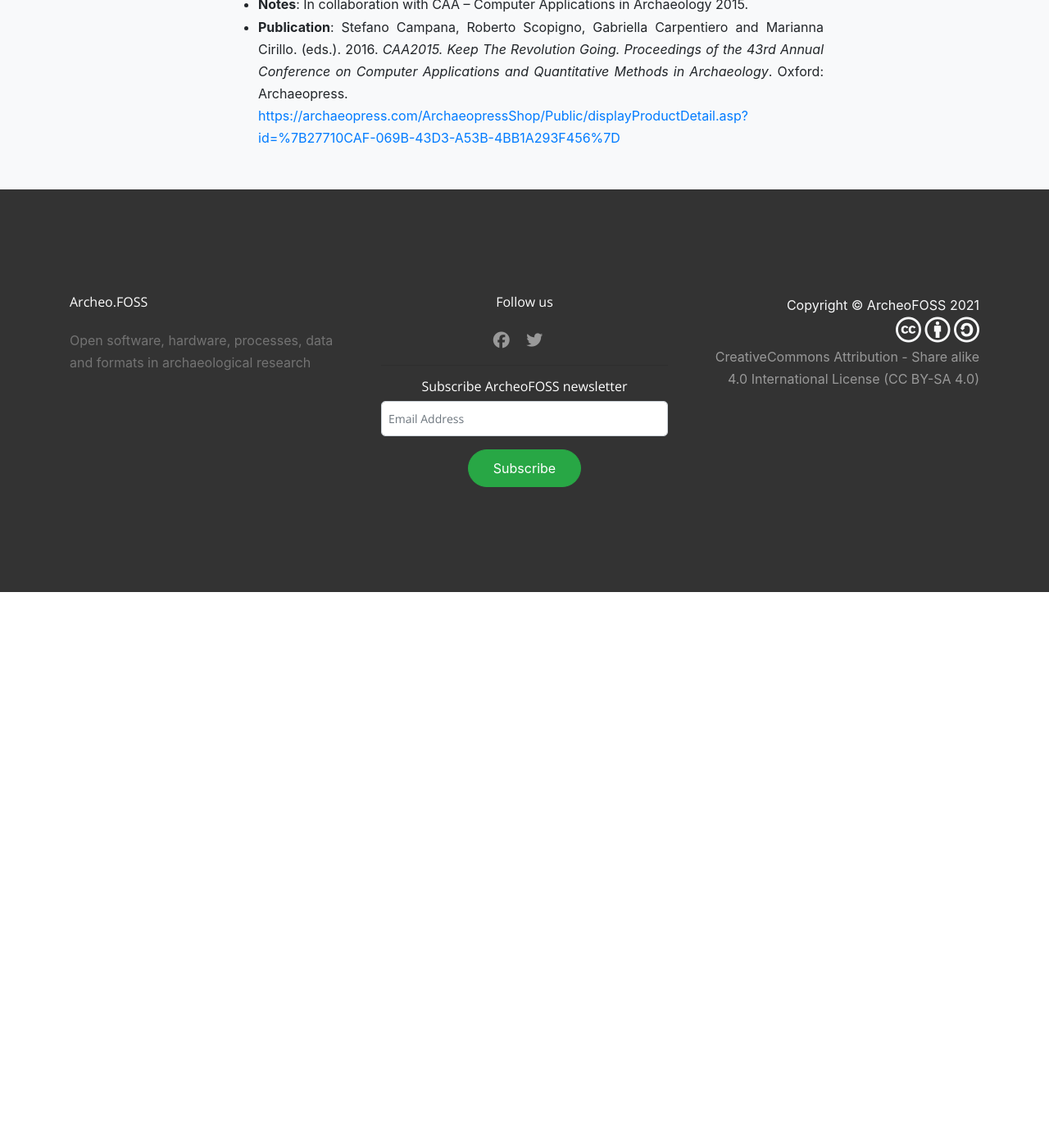
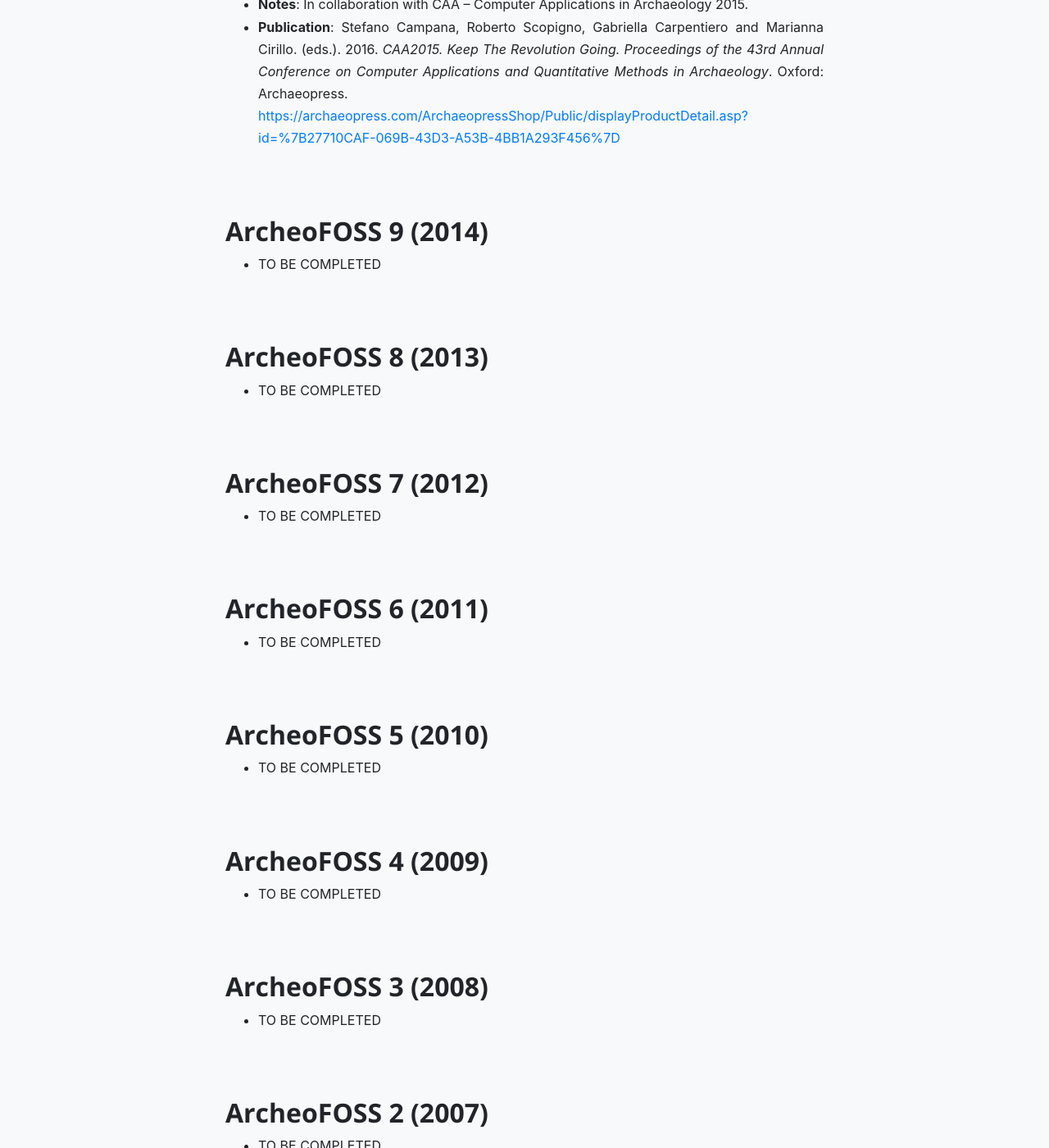
Before and after one commit to archeofoss/archeofoss, a Jekyll site: the page built from previous-editions.md, in a window 1280 px wide and 1400 px high, scrolled down 5839 px. Shown: the whole window at 82% size. Built offline with Jekyll 4.4.1, drawn with Linux system fonts in a browser that asks for light colours; nearby versions of some CDN libraries; before the commit the page ends 6561 px from its top, so only the background shows below that; some of the changed text lies outside the part shown.

Commit message:
2022 preview

```diff
--- a/_data/menu.yaml
+++ b/_data/menu.yaml
@@ -1,10 +1,13 @@
 default:
-  - title: Current edition
+  - title: Next edition
     url: /2022/
   - title: Previous editions
     url: /previous-editions
   - title: Scientific committee
     url: /scientific-committee
+# '2022':
+#   - title: 'Call for panels'
+#     url: '/call-for-panels'
 '2021':
   - title: Watch
     url: /2021/watch
--- a/_includes/map.html
+++ b/_includes/map.html
@@ -1,3 +1,4 @@
+<div id="map_container">
     <h2>Map of the conference participants</h2>
     <p>Workshops and Demos are comming soon</p>
     <p class="lead">
@@ -24,3 +25,4 @@
     <link rel="stylesheet" href="https://unpkg.com/leaflet.markercluster@1.4.1/dist/MarkerCluster.css">
     <link rel="stylesheet" href="https://unpkg.com/leaflet.markercluster@1.4.1/dist/MarkerCluster.Default.css">
     <script src="https://unpkg.com/leaflet.markercluster@1.4.1/dist/leaflet.markercluster.js"></script>
+</div>
--- a/_layouts/default.html
+++ b/_layouts/default.html
@@ -1,8 +1,9 @@
-{% if page.url contains '/2020/' %}
-{% assign year = '2020' %}
-{% elsif page.url contains '/2021/' %}
-{% assign year = '2021' %}
-{% endif %}
+{% for item in site.data.menu %}
+  {% assign with_slashes = item[0] | append: '/' | prepend: '/' %}
+  {% if page.url contains with_slashes %}
+    {% assign year = item[0] %}
+  {% endif %}
+{% endfor %}
 <!DOCTYPE html>
 <html lang="en">
   <head>
--- a/js/main.js
+++ b/js/main.js
@@ -159,6 +159,10 @@
   if ($('#map').length > 0){
     const text = $('#map').text().replace(/\}\s+\{/gi, '},{');
     const json = JSON.parse(`[${text}]`);
+    if(json.length === 0 ){
+      document.getElementById('map_container').innerHTML = '';
+      return;
+    }
 
     $('#map').css({height: '500px'}).text('');
     var map = L.map('map').setView([41.9100711,12.5359979], 13);
--- a/previous-editions.md
+++ b/previous-editions.md
@@ -7,7 +7,7 @@
 ## ArcheoFOSS 15 (2021)
 - **Dates**: 23-26 November 2021.
 - **Location**: Online conference
-- **Web**: [View conference page](/2021)
+- **Web**: [View conference page](./2021)
 - **Publication**: in progress
 - **Organizing committee**
   - Domizia D’Erasmo, Sapienza University of Rome
@@ -20,7 +20,7 @@
 ## ArcheoFOSS 14 (2020)
 - **Dates**: 15-17 October 2020
 - **Location**: Online conference
-- **Web**: [View conference page](/2020)
+- **Web**: [View conference page](./2020)
 - **Publication**: Julian Bogdani, Riccardo Montalbano, Paolo Rosati. (eds.). 2021. _ArcheoFOSS XIV 2020: Open Software, Hardware, Processes, Data and Formats in Archaeological Research_. Oxford: Archaeopress.
 [https://www.archaeopress.com/ArchaeopressShop/Public/displayProductDetail.asp?id={31193B62-F0B1-4C51-BA08-3D85FCA58990}](https://www.archaeopress.com/ArchaeopressShop/Public/displayProductDetail.asp?id={31193B62-F0B1-4C51-BA08-3D85FCA58990})
 - **Organizing committee**:
@@ -183,3 +183,30 @@
 - **Notes**: In collaboration with  CAA – Computer Applications in Archaeology 2015.
 - **Publication**: Stefano Campana, Roberto Scopigno, Gabriella Carpentiero and Marianna Cirillo. (eds.). 2016. _CAA2015. Keep The Revolution Going. Proceedings of the 43rd Annual Conference on Computer Applications and Quantitative Methods in Archaeology_. Oxford: Archaeopress.
 [https://archaeopress.com/ArchaeopressShop/Public/displayProductDetail.asp?id=%7B27710CAF-069B-43D3-A53B-4BB1A293F456%7D](https://archaeopress.com/ArchaeopressShop/Public/displayProductDetail.asp?id=%7B27710CAF-069B-43D3-A53B-4BB1A293F456%7D)
+
+## ArcheoFOSS 9 (2014)
+- TO BE COMPLETED
+
+## ArcheoFOSS 8 (2013)
+- TO BE COMPLETED
+
+## ArcheoFOSS 7 (2012)
+- TO BE COMPLETED
+
+## ArcheoFOSS 6 (2011)
+- TO BE COMPLETED
+
+## ArcheoFOSS 5 (2010)
+- TO BE COMPLETED
+
+## ArcheoFOSS 4 (2009)
+- TO BE COMPLETED
+
+## ArcheoFOSS 3 (2008)
+- TO BE COMPLETED
+
+## ArcheoFOSS 2 (2007)
+- TO BE COMPLETED
+
+## ArcheoFOSS 1 (2006)
+- TO BE COMPLETED
```
Also changed, not shown: 2022/index.md (added, +9 -0 lines), index.md (+7 -3 lines). Lines whose indentation alone changed are shown as unchanged.
